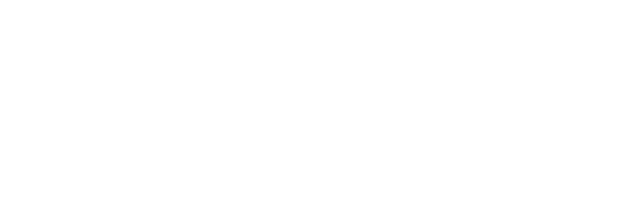
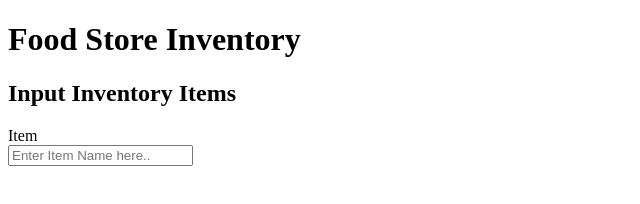
Before and after one commit to PRRInc/foodstore-inventory-website, a plain HTML site: page index.html in a window 1280 px wide. Shown: the whole page, without its empty margins (0-640 px from the left). Drawn offline with Linux system fonts and the light colour scheme.

Commit message:
Start Index HTML framework

```diff
--- a/index.html
+++ b/index.html
@@ -5,9 +5,36 @@
     <meta name="viewport" content="width=device-width, initial-scale=1.0">
     <link rel="stylesheet" href="./style.css">
     <script src="./main.js" defer></script>
-    <title>Document</title>
+    <title>Food Store Inventory</title>
 </head>
 <body>
+    <header>
+        <h1>Food Store Inventory</h1>
+    </header>
+    <main>
+        <section>
+            <h2>Input Inventory Items</h2>
+            <form class="food-inventory__form">
+                <label class="item__label">
+                    Item
+                    <br />
+                    <input
+                      type="text"
+                      class="item__input"
+                      id="itemInput"
+                      name="itemName"
+                      placeholder="Enter Item Name here.."
+                      required
+                    />
+                  </label>
+
+            </form>
+
+        </section>
+        <section>
+
+        </section>
+    </main>
 
 </body>
 </html>
```
